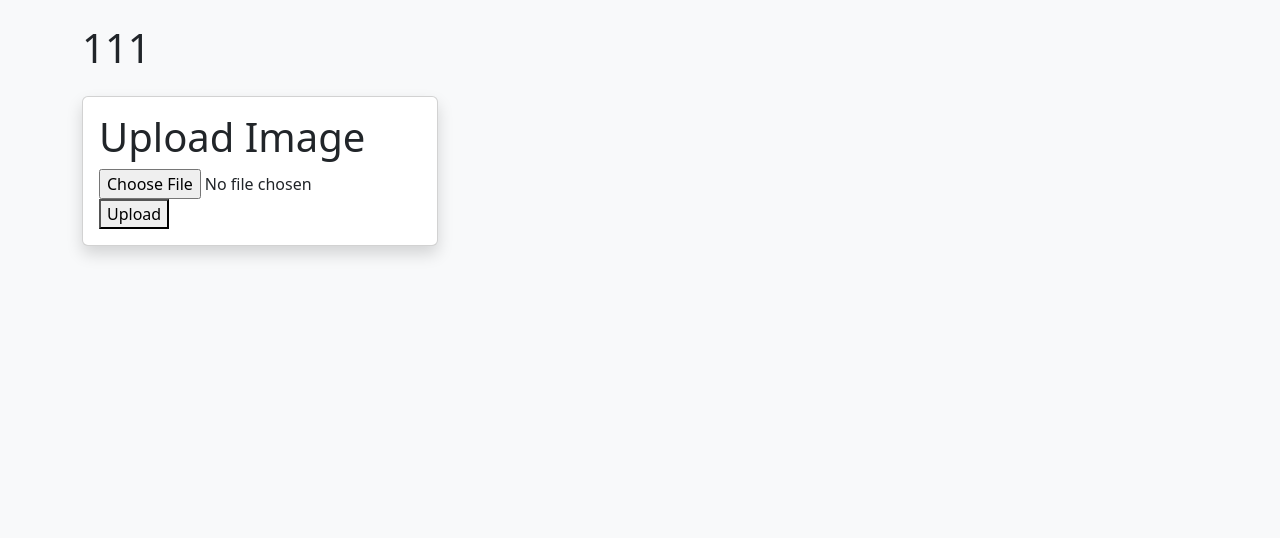
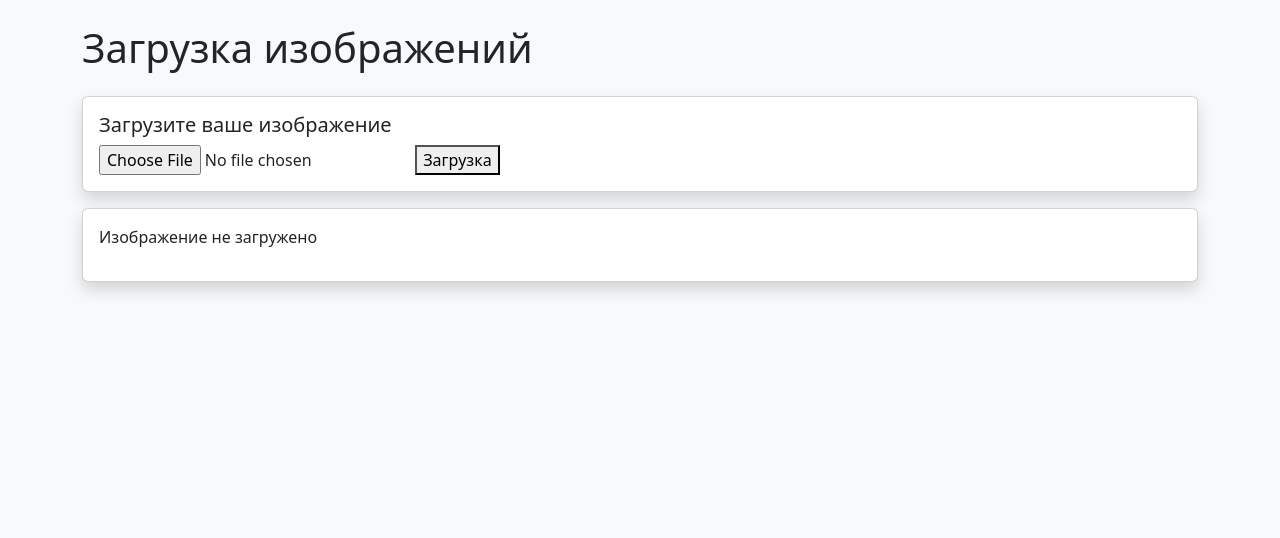
Before and after one commit to abilibur/image_augmentation_service, a FastAPI app: page / in a window 1280 px wide. Shown: the part 56-594 px from the top of the page. Run offline with FastAPI, Linux system fonts and the light colour scheme.

Commit message:
красивости на главной страничке

```diff
--- a/main.py
+++ b/main.py
@@ -1,4 +1,3 @@
-from fastapi import FastAPI
 from fastapi.templating import Jinja2Templates
 from fastapi.responses import HTMLResponse
 from starlette.requests import Request
--- a/templates/index.html
+++ b/templates/index.html
@@ -24,17 +24,16 @@
         <!-- Основной контент -->
         <div class="container mt-4">
             {% block content %}
-            <h1 class="mb-4">111</h1>
+            <h1 class="mb-4">Загрузка изображений</h1>
             <div class="row">
-                <div class="col-md-4 mb-3">
-                    <div class="card shadow">
+                <div class="col-12 mb-3">
+                    <div class="card shadow w-100">
                         <div class="card-body">
-
-    <h1>Upload Image</h1>
+                        <h5>Загрузите ваше изображение</h5>
 
                         <form action="/" method="post" enctype="multipart/form-data">
                             <input type="file" name="file" accept="image/*" required>
-        <button type="submit">Upload</button>
+                            <button type="submit">Загрузка</button>
                         </form>
 
                         {% if error %}
@@ -46,13 +45,22 @@
                 </div>
             </div>
 
+            <div class="row">
+                <div class="col-12 mb-3">
+                    <div class="card shadow w-100">
+                        <div class="card-body">
                             {% if encoded_image %}
-    <h2>Uploaded Image:</h2>
+                            <h5>Ваше изображение:</h5>
                             <img src="data:{{ mime_type }};base64,{{ encoded_image }}"
-         alt="Uploaded Image"
-         style="max-width: 500px;">
+                                alt="Загруженное изображение"
+                                class="mb-4 img-fluid">
+                            {% else %}
+                            <p>Изображение не загружено</p>
                             {% endif %}
-
+                        </div>
+                    </div>
+                </div>
+            </div>
             {% endblock %}
         </div>
 
```
Lines whose indentation alone changed are shown as unchanged.
